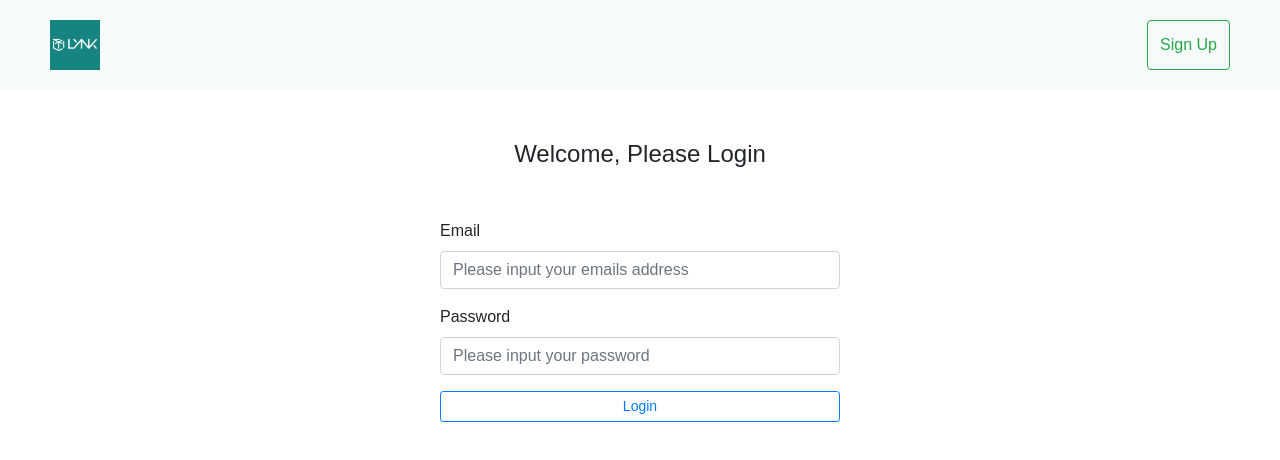
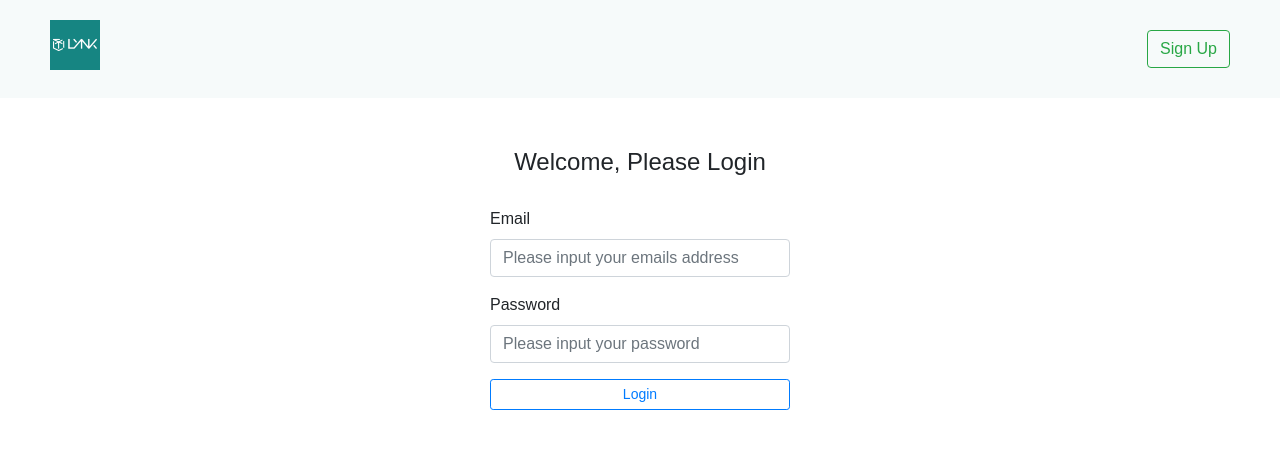
Before and after one commit to zzhjerry/project-management-system, a React (Create React App) app in the folder app/: page / in a window 1280 px wide. Shown: the top 460 px of the page. Built offline with nearby package versions, Linux system fonts and the light colour scheme.

Commit message:
FIX: adjust header button and login/signup form style

```diff
--- a/app/src/Header.js
+++ b/app/src/Header.js
@@ -1,23 +1,40 @@
 import React from 'react'
-import { Link } from 'react-router-dom'
+import { NavLink, withRouter } from 'react-router-dom'
 import { Button } from 'reactstrap'
 import logo from './logo.png'
+
+const SignupOrLogin = withRouter(({ location }) => {
+  const pathname = location.pathname
+  if (pathname === '/') {
+    return (
+      <NavLink to="/signup" style={styles.alignRight}>
+        <Button outline color="success">
+          Sign Up
+        </Button>
+      </NavLink>
+    )
+  } else {
+    return (
+      <NavLink to="/" style={styles.alignRight}>
+        <Button outline color="success">
+          Login
+        </Button>
+      </NavLink>
+    )
+  }
+})
 
 const Header = (props) => {
   return (
     <header style={styles.container}>
-      <Link to="/"><img style={styles.img} src={logo} alt="lynk"/></Link>
+      <NavLink to="/"><img style={styles.img} src={logo} alt="lynk"/></NavLink>
       {props.isAuthenticated ? (
         <div style={styles.alignRight}>
           <span style={styles.email}>Welcome: {props.email}</span>
           <Button outline color="danger" size="sm">Logout</Button>
         </div>
       ) : (
-        <Link to="/signup" style={{ textDecoration: 'none' }}>
-          <Button outline color="success" style={styles.alignRight}>
-            Sign Up
-          </Button>
-        </Link>
+        <SignupOrLogin></SignupOrLogin>
       )}
     </header>
   )
@@ -37,6 +54,8 @@ const styles = {
   },
 
   alignRight: {
+    textDecoration: 'none',
+    margin: '10px 0',
     height: '100%',
     display: 'flex',
     alignItems: 'center'
--- a/app/src/Login.js
+++ b/app/src/Login.js
@@ -28,8 +28,8 @@ const styles = {
 
   form: {
     textAlign: 'left',
-    width: '400px',
-    margin: '50px auto'
+    width: '300px',
+    margin: '30px auto'
   }
 }
 export default Login
--- a/app/src/Signup.js
+++ b/app/src/Signup.js
@@ -28,8 +28,8 @@ const styles = {
 
   form: {
     textAlign: 'left',
-    width: '400px',
-    margin: '50px auto'
+    width: '300px',
+    margin: '30px auto'
   }
 }
 
```
